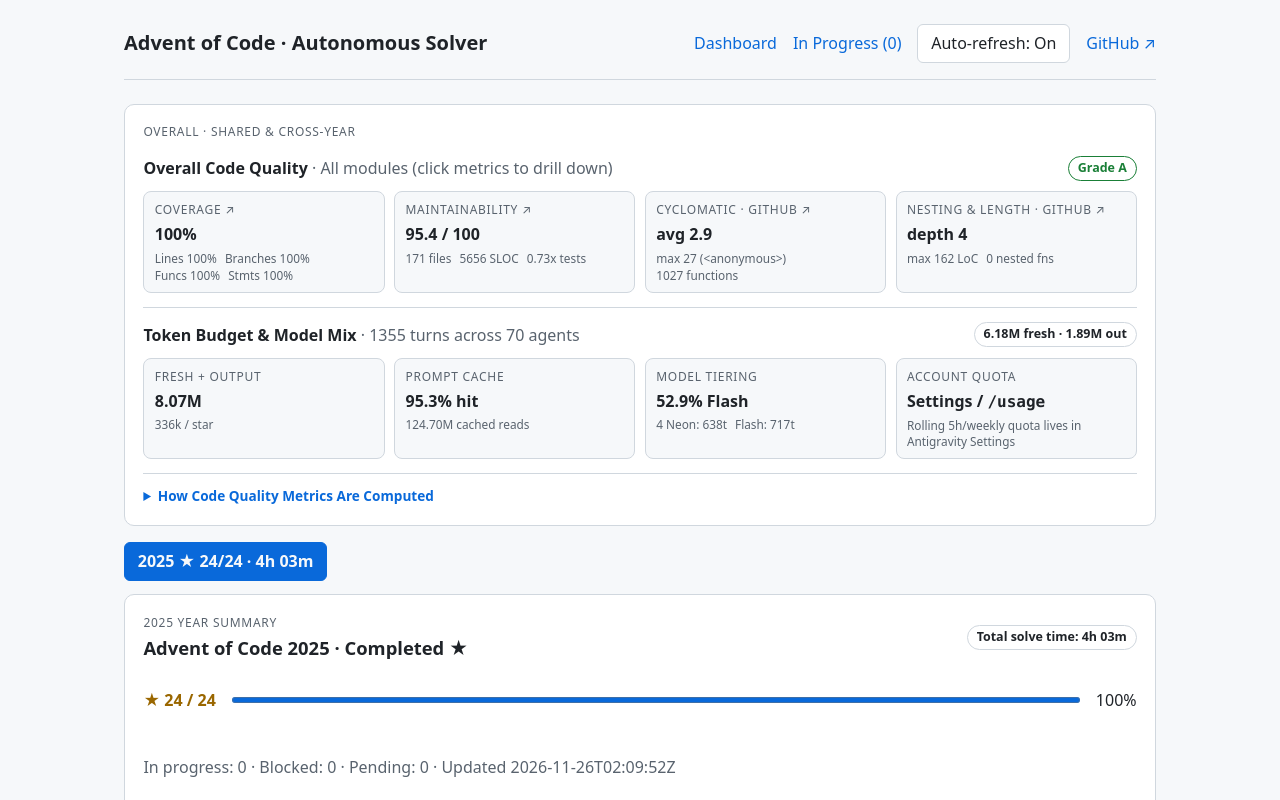
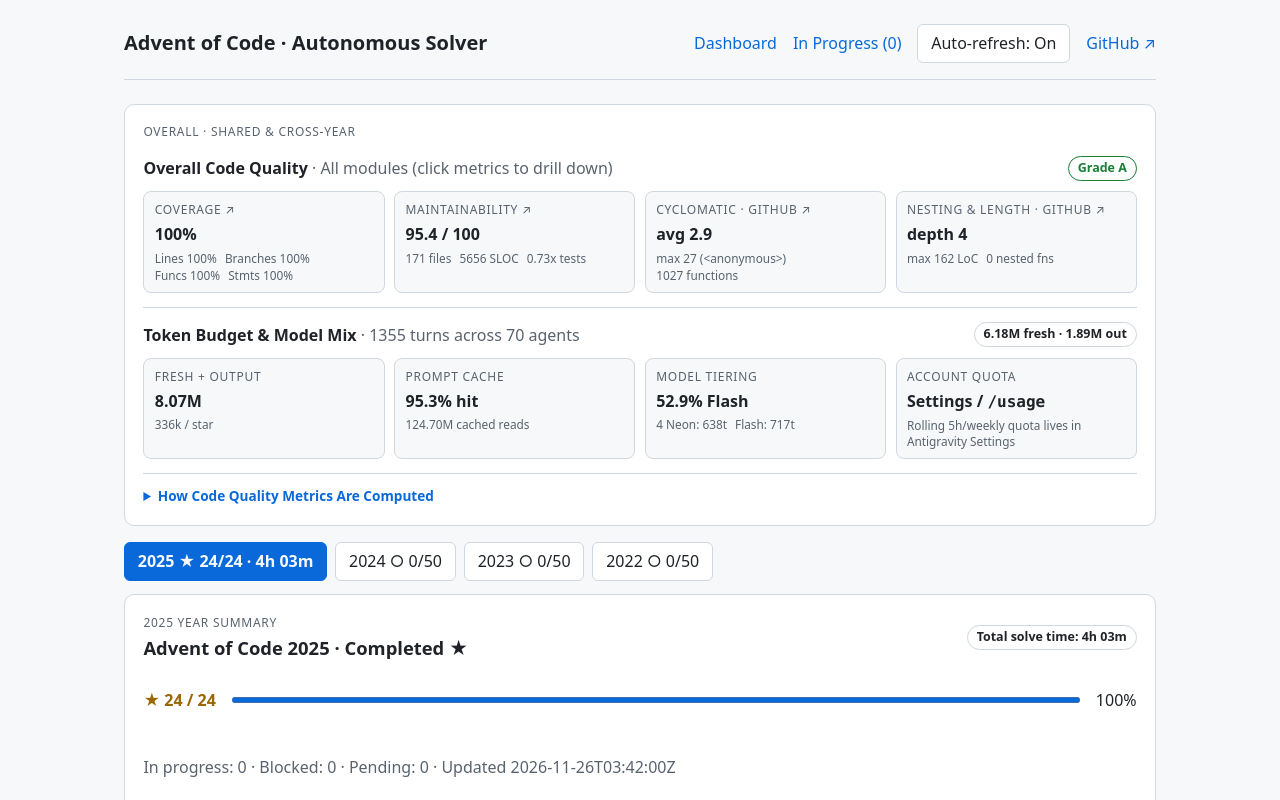
Before and after one commit to wlindley/advent_of_code, a React (Vite) app: page / in a window 1280 px wide. Shown: the top 800 px of the page. Built offline with nearby package versions, Linux system fonts and the light colour scheme.

Commit message:
chore(multi-year): configure multi-year globs, worktrees, and 2024/2023/2022 status

```diff
--- /dev/null
+++ b/site/data/status/2022.json
@@ -0,0 +1,6 @@
+{
+  "year": 2022,
+  "totalDays": 25,
+  "updatedAt": "2026-11-26T03:42:00Z",
+  "parts": []
+}
--- /dev/null
+++ b/site/data/status/2023.json
@@ -0,0 +1,6 @@
+{
+  "year": 2023,
+  "totalDays": 25,
+  "updatedAt": "2026-11-26T03:42:00Z",
+  "parts": []
+}
--- /dev/null
+++ b/site/data/status/2024.json
@@ -0,0 +1,6 @@
+{
+  "year": 2024,
+  "totalDays": 25,
+  "updatedAt": "2026-11-26T03:42:00Z",
+  "parts": []
+}
--- a/tools/quality/generate.ts
+++ b/tools/quality/generate.ts
@@ -3,7 +3,7 @@ import { join, relative, resolve } from 'node:path';
 import { analyzeSourceFile } from './astMetrics';
 import { buildQualityReport, type AnalyzedFileEntry, type RawCoverageSummary } from './report';
 
-const IGNORED_DIRS = new Set(['node_modules', 'dist', 'coverage', '.git', '.aoc-cache', 'archive']);
+const IGNORED_DIRS = new Set(['node_modules', 'dist', 'coverage', '.git', '.aoc-cache', '.worktrees', 'archive']);
 
 function collectSourceFiles(dir: string, rootDir: string, out: AnalyzedFileEntry[]): void {
   for (const name of readdirSync(dir)) {
--- a/vitest.config.ts
+++ b/vitest.config.ts
@@ -9,6 +9,7 @@ export default defineConfig({
       'site/data/**/*.test.ts',
       '[0-9][0-9][0-9][0-9]/**/*.test.ts',
     ],
+    exclude: ['**/node_modules/**', '**/.worktrees/**', '**/archive/**', '**/dist/**'],
     coverage: {
       provider: 'v8',
       reporter: ['text', 'html', 'json-summary'],
```
Also changed, not shown: tsconfig.json (+17 -0 lines), 2 other files (tests, documents, lock files or other folders).
